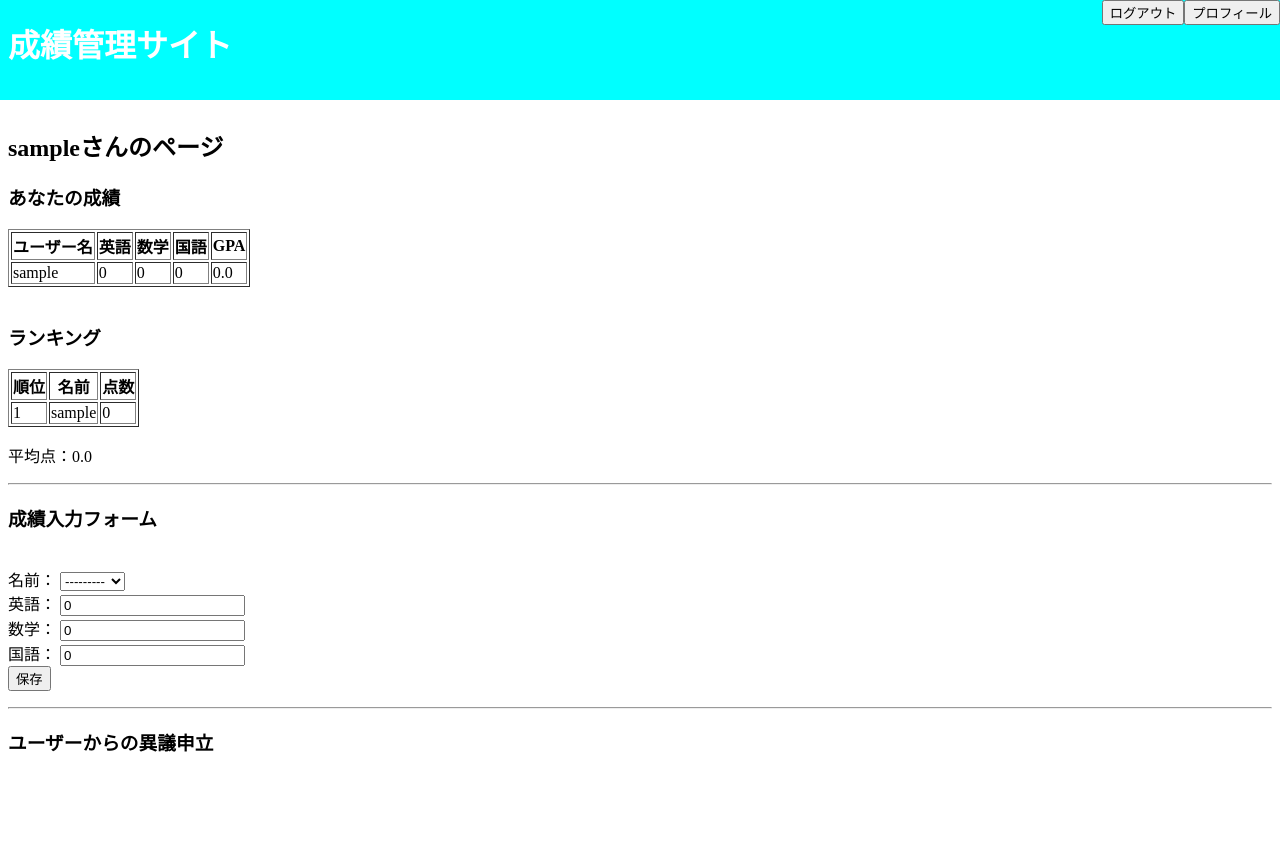
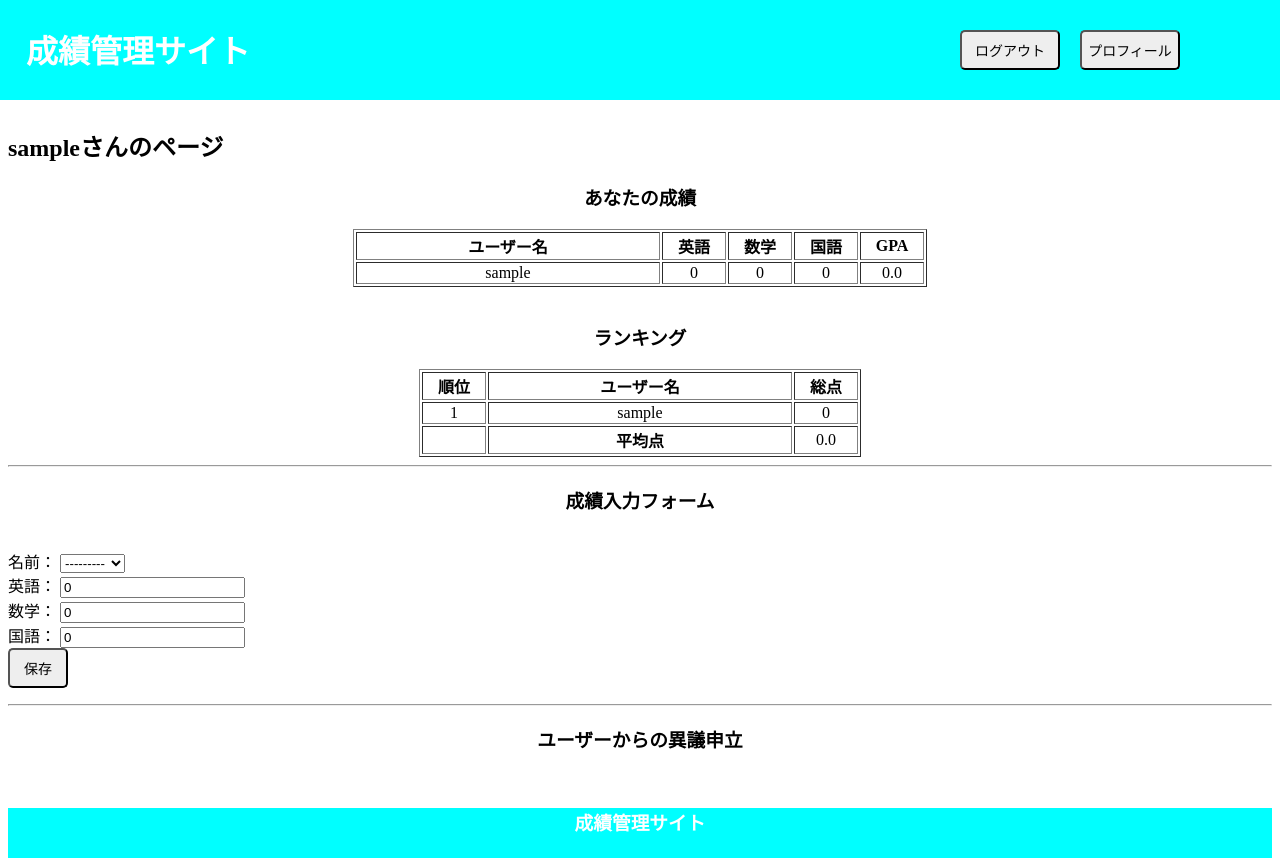
Before and after one commit to miraiproject/GradeList, a Django app: page /user/ in a window 1280 px wide. Before the commit the page ends 752 px from the top, so only its background shows below. Run offline with Django 3.2, Linux system fonts and the light colour scheme; the visitor is signed in with stand-in values (Sample User, id 1); data comes from the database, SQL or seed files in the repository; data that the repository does not hold is empty.

Commit message:
design added

```diff
--- a/GradeList/grades/static/grades/css/style.css
+++ b/GradeList/grades/static/grades/css/style.css
@@ -9,19 +9,87 @@ header {
 }
 
 header h1 {
-    margin: 20px 8px;
+    margin: 26px 700px 26px 26px;
     color: #fff;
     display: inline-block;
+    float: left;
+}
+
+button {
+    background-color: #eee;
+    border-radius: 5px;
+    font-size: 14px;
+}
+
+button:hover {
+    cursor: pointer;
 }
 
 .header.btn {
-    float: right;
+    float: left;
     text-align: center;
+    height: 40px;
+    margin: 30px 10px;
+}
+
+.header.btn.logout {
+    width: 100px;
+}
+
+.header.btn.profile {
+    width: 100px;
 }
 
 .body {
     background-color: #fff;
     padding-top: 100px;
+}
+
+h3 {
+    text-align: center;
+}
+
+table {
+    margin: auto;
+}
+
+.subject {
+    width: 60px;
+}
+
+.rank {
+    width: 60px;
+}
+
+th.userName {
+    width: 300px;
+}
+
+td.userName {
+    text-align: center;
+}
+
+.totalScore {
+    width: 60px;
+}
+
+.score, .rankNumber {
+    text-align: center;
+}
+
+.form {
+    display: inline-block;
+    margin: 10px;
+}
+
+button.submit {
+    width: 60px;
+    height: 40px;
+}
+
+.reply.btn {
+    width: 80px;
+    height: 40px;
 }
 
 .text {
@@ -57,12 +125,35 @@ header h1 {
 
 #modal {
     background-color: #fff;
-    width: 300px;
+    width: 400px;
+    height: 200px;
     margin: auto;
     border: 1px solid;
     z-index: 2;
 }
 
+.modalText {
+    display: inline-block;
+    margin: 10px 100px;
+}
+
+.yesno {
+    text-align: center;
+}
+
+.yes, .no {
+    width: 80px;
+    height: 40px;
+}
+
+
 #modal.hidden {
     display: none;
 }
+
+footer {
+    Background-color: #0ff;
+    color: #fff;
+    height: 50px;
+    width: 100%;
+}
--- a/GradeList/grades/templates/grades/base.html
+++ b/GradeList/grades/templates/grades/base.html
@@ -10,17 +10,22 @@
     <header>
       <h1>成績管理サイト</h1>
       {% if request.user.is_authenticated %}
-      <a href="{% url 'grades:profile' %}" class="header btn"><button>プロフィール</button></a>
-      <button id="open" class="header btn">ログアウト</button>
+      <button id="open" class="header btn logout">ログアウト</button>
+      <a href="{% url 'grades:profile' %}"><button class="header btn profile">プロフィール</button></a>
       <div id="modal" class="hidden">
-	ログアウトしますか？
-	<div id="yes"><a href="{% url 'grades:logout' %}"><button>はい</button></a></div>
-	<div id="no"><button>いいえ</button></div>
+	<p class="modalText">ログアウトしますか？</p>
+	<div class="yesno">
+	  <a href="{% url 'grades:logout' %}"><button id="yes" class="yes">はい</button></a>
+	  <button id="no" class="no">いいえ</button>
+	</div>
       </div>
       {% endif %}
 
     </header>
     <div class="body">{% block content %}{% endblock %}</div>
+    <footer>
+      <h3>成績管理サイト</h3>
+    </footer>
     <script type='text/javascript'>
       var open = document.getElementById('open');
       var modal = document.getElementById('modal');
--- a/GradeList/grades/templates/grades/user.html
+++ b/GradeList/grades/templates/grades/user.html
@@ -8,38 +8,42 @@
 <h3>あなたの成績</h3>
 <table border='1'>
   <tr>
-    <th>ユーザー名</th>
-    <th>英語</th>
-    <th>数学</th>
-    <th>国語</th>
-    <th>GPA</th>
+    <th class="userName">ユーザー名</th>
+    <th class="subject">英語</th>
+    <th class="subject">数学</th>
+    <th class="subject">国語</th>
+    <th class="subject">GPA</th>
   </tr>
   <tr>
-    <td>{{ request.user.username }}</td>
-    <td>{{ grade.english }}</td>
-    <td>{{ grade.math }}</td>
-    <td>{{ grade.japanese }}</td>
-    <td>{{ grade.gpa }}</td>
+    <td class="userName">{{ request.user.username }}</td>
+    <td class="score">{{ grade.english }}</td>
+    <td class="score">{{ grade.math }}</td>
+    <td class="score">{{ grade.japanese }}</td>
+    <td class="score">{{ grade.gpa }}</td>
   </tr>
 </table>
 <br>
 <h3>ランキング</h3>
 <table border='1'>
   <tr>
-    <th>順位</th>
-    <th>名前</th>
-    <th>点数</th>
+    <th class="rank">順位</th>
+    <th class="userName">ユーザー名</th>
+    <th class="totalScore">総点</th>
   </tr>
   {% for rank in ranks %}
   <tr>
-    <td>{{ rank.id }}</td>
-    <td>{{ rank.user }}</td>
-    <td>{{ rank.total }}</td>
+    <td class="rankNumber">{{ rank.id }}</td>
+    <td class="userName">{{ rank.user }}</td>
+    <td class="score">{{ rank.total }}</td>
   </tr>
   {% endfor %}
+  <tr>
+    <th></th>
+    <th>平均点</th>
+    <td class="score">{{ average }}</td>
+  </tr>
 </table>
 
-<p>平均点：{{ average }}</p>
 
 {% if not request.user.is_superuser %}
 <hr>
@@ -93,7 +97,7 @@
   {{ g_form.japanese }}
   <br>
   <a href="{% url 'grades:user' %}">
-    <button type="submit">保存</button>
+    <button class="submit" type="submit">保存</button>
   </a>
 </form>
 
@@ -105,7 +109,7 @@
   <p>{{ objection.author }}が{{ objection.created_at }}に申し立て</p>
   <p>申立内容：{{ objection.text }}</p>
 </div>
-<a href="{% url 'grades:reply' objection_id=objection.id %}"><button>回答する</button></a>
+<a href="{% url 'grades:reply' objection_id=objection.id %}"><button class="reply btn">回答する</button></a>
 <hr>
 {% for reply in objection.replies_set.all %}
 <div class="reply text">
--- a/GradeList/grades/views.py
+++ b/GradeList/grades/views.py
@@ -41,7 +41,7 @@ def user(request):
         grades[i].gpa = 0.0
         grades[i].save()
         totals.append(grades[i].total)
-    average = sum(totals) /  len(grades)
+    average = round(sum(totals) /  len(grades), 1)
     ranks = Grades.objects.all().order_by('-total')
     for i in range(len(ranks)):
         ranks[i].id = i + 1
```
